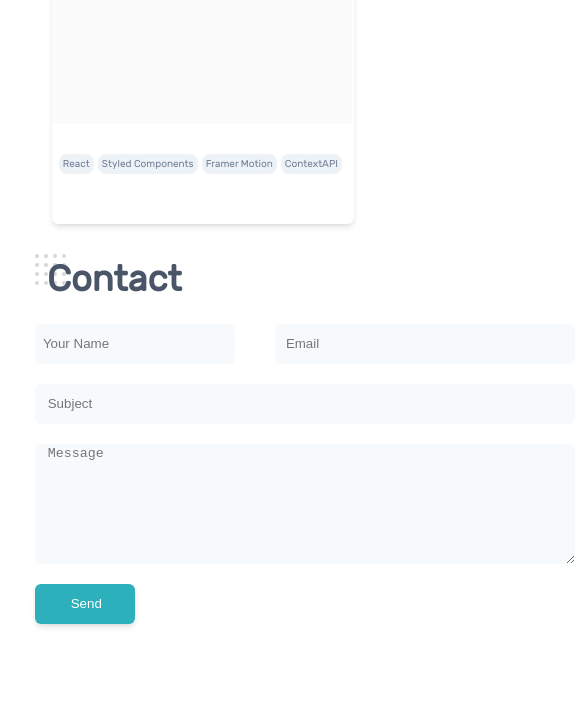
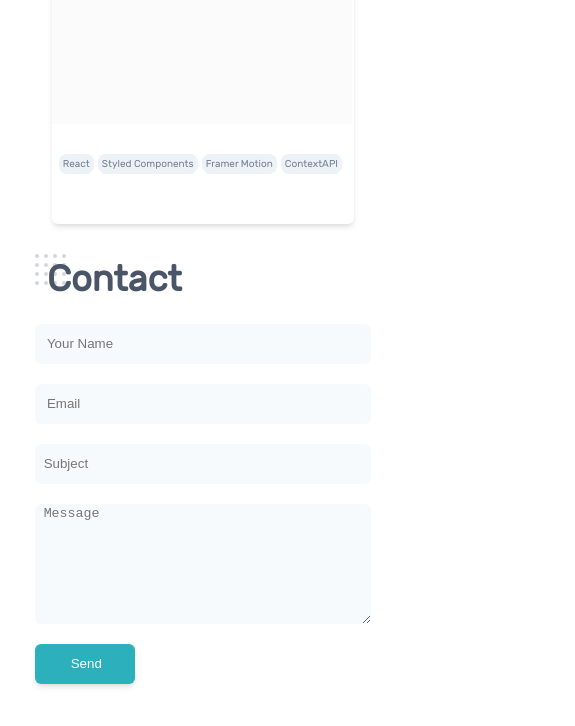
Before and after one commit to Abderyett/Portfolio, a React (Create React App) app: page / in a window 390 px wide. Shown: the part 5241-5967 px from the top of the page, 575 px wide, since content can reach past the window. Built offline with nearby package versions, Linux system fonts and the light colour scheme.

Commit message:
make form responsive

```diff
--- a/src/components/Contact/Form.js
+++ b/src/components/Contact/Form.js
@@ -47,6 +47,7 @@ const FormStyled = css`
 
   &:focus {
     outline: 1px solid ${color.blue_400};
+    /* box-shadow: 0 0 1pt 1pt ${color.red_400}; */
   }
 `;
 const StyledfInput = styled.input`
@@ -62,11 +63,12 @@ const StyledfTextarea = styled.textarea`
 `;
 const NameInput = styled.input`
   ${FormStyled}
-  width: 200px;
+  width: 100%;
+  margin-right: 2rem;
 `;
 const EmailInput = styled.input`
   ${FormStyled};
-  width: 300px;
+  width: 100%;
 `;
 const SubmitInput = styled.input`
   ${FormStyled};
@@ -77,6 +79,7 @@ const SubmitInput = styled.input`
 
   &:focus {
     outline: none;
+    box-shadow: none;
   }
   &:active {
     transform: translateY(2px);
@@ -86,9 +89,15 @@ const SubmitInput = styled.input`
     background-color: ${color.cyan_400};
   }
 `;
+
 const Wrapper = styled.div`
   display: grid;
-  grid-auto-flow: column;
-  grid-template-columns: repeat(auto-fit, 22rem);
+  max-width: 540px;
+  grid-template-columns: 1fr 1fr;
   grid-gap: 2rem;
+  @media (max-width: 600px) {
+    display: grid;
+    grid-template-columns: 1fr;
+    grid-auto-flow: row;
+  }
 `;
```
Also changed, not shown: 1 other file (tests, documents, lock files or other folders).
